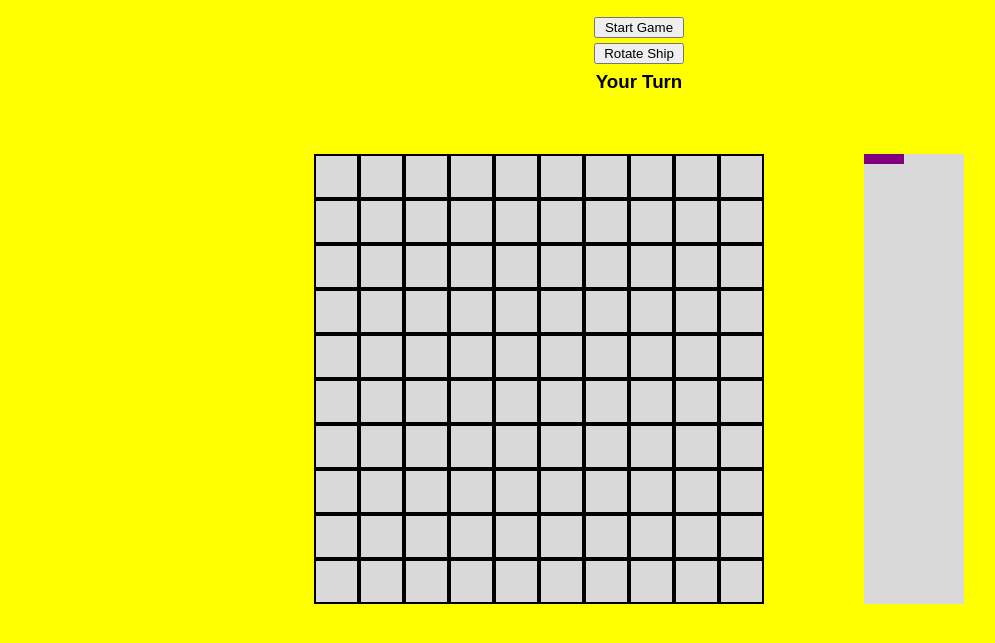
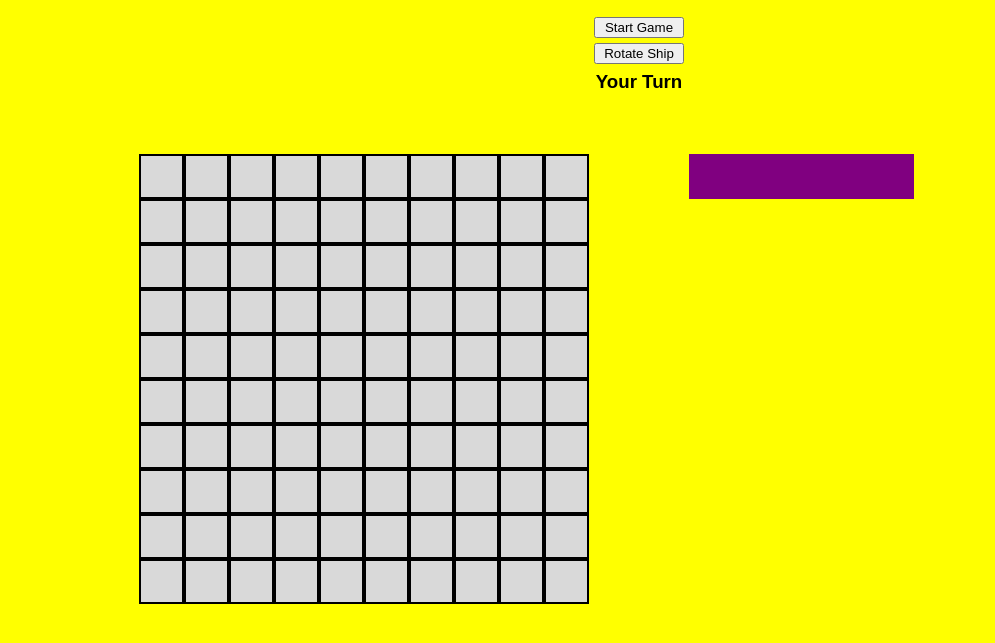
Before and after one commit to muscularmayo/battleship, a website with bundled scripts: page index.html in a window 1280 px wide. Shown: the part 63-706 px from the top of the page, without its empty margins (1-996 px from the left). Built offline with nearby package versions, Linux system fonts and the light colour scheme.

Commit message:
creating a ship container that will correspond with a click event listener that will then provide the argument for my placeShip function

```diff
--- a/styles.css
+++ b/styles.css
@@ -64,17 +64,17 @@ body {
 
 .ship-container {
   display: grid;
-  grid-template-columns: repeat(10, 10px);
-  grid-template-rows: repeat(10, 10px);
-  background-color: #d9d9d9;
+  grid-template-columns: repeat(10, 45px);
+  grid-template-rows: repeat(10, 45px);
+
 }
 
 
 #carrier{
   grid-column-start: 1;
-  grid-column-end: 5;
-  grid-row-start: 0;
-  grid-row-end: 0;
+  grid-column-end: 6;
+  grid-row-start: 1;
+  grid-row-end: 1;
   background-color: purple;
 
 }
```
